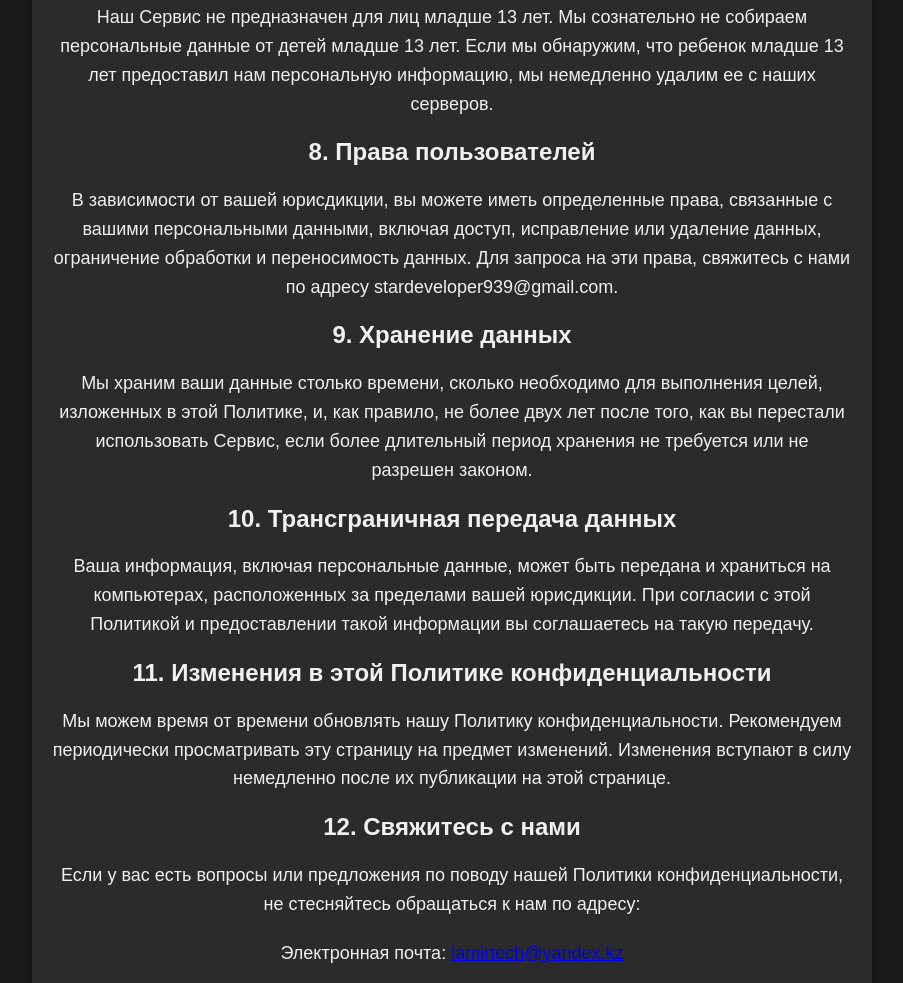
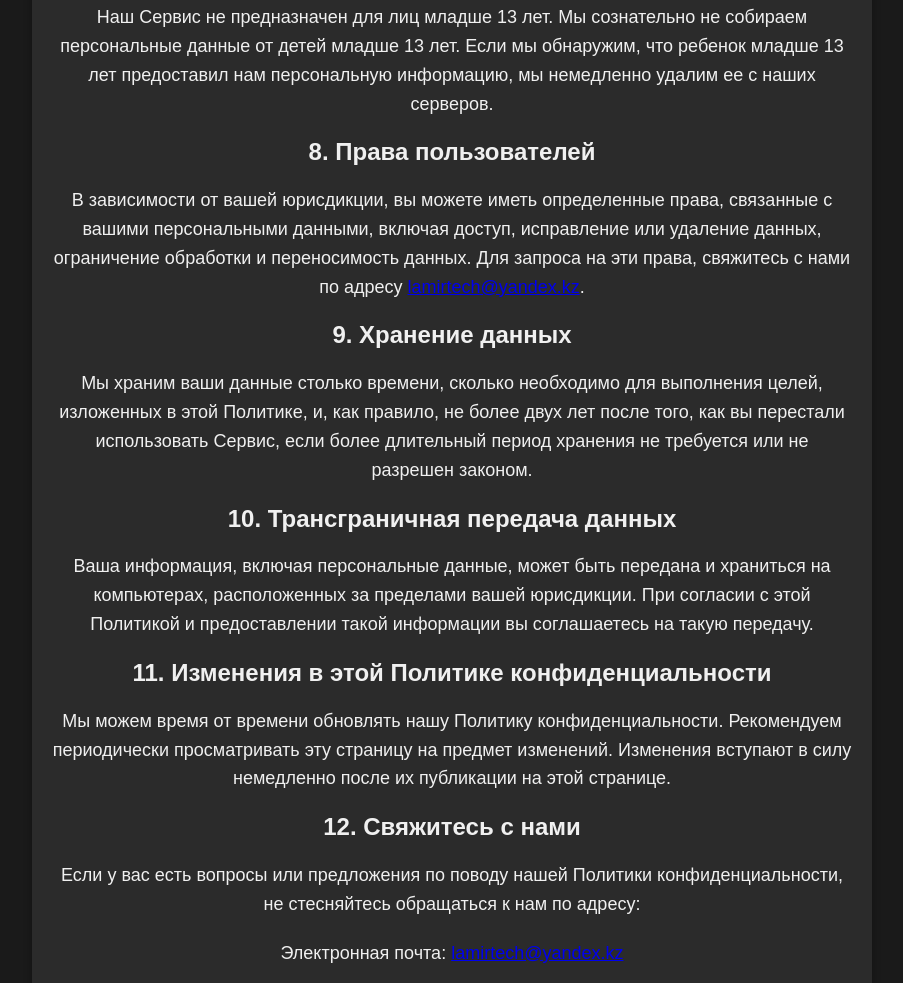
Before and after one commit to LamirTech/LamirTech.github.io, a plain HTML site: page ru/privacy.html in a window 1280 px wide. Shown: the part 2003-2986 px from the top of the page, without its empty margins (188-1091 px from the left). Drawn offline with Linux system fonts and the light colour scheme.

Commit message:
mail fix

```diff
--- a/ru/privacy.html
+++ b/ru/privacy.html
@@ -46,7 +46,7 @@
         <p>Наш Сервис не предназначен для лиц младше 13 лет. Мы сознательно не собираем персональные данные от детей младше 13 лет. Если мы обнаружим, что ребенок младше 13 лет предоставил нам персональную информацию, мы немедленно удалим ее с наших серверов.</p>
 
         <h2>8. Права пользователей</h2>
-        <p>В зависимости от вашей юрисдикции, вы можете иметь определенные права, связанные с вашими персональными данными, включая доступ, исправление или удаление данных, ограничение обработки и переносимость данных. Для запроса на эти права, свяжитесь с нами по адресу stardeveloper939@gmail.com.</p>
+        <p>В зависимости от вашей юрисдикции, вы можете иметь определенные права, связанные с вашими персональными данными, включая доступ, исправление или удаление данных, ограничение обработки и переносимость данных. Для запроса на эти права, свяжитесь с нами по адресу <a href="mailto:lamirtech@yandex.kz">lamirtech@yandex.kz</a>.</p>
 
         <h2>9. Хранение данных</h2>
         <p>Мы храним ваши данные столько времени, сколько необходимо для выполнения целей, изложенных в этой Политике, и, как правило, не более двух лет после того, как вы перестали использовать Сервис, если более длительный период хранения не требуется или не разрешен законом.</p>
```
Also changed, not shown: en/privacy.html (+1 -1 lines).
